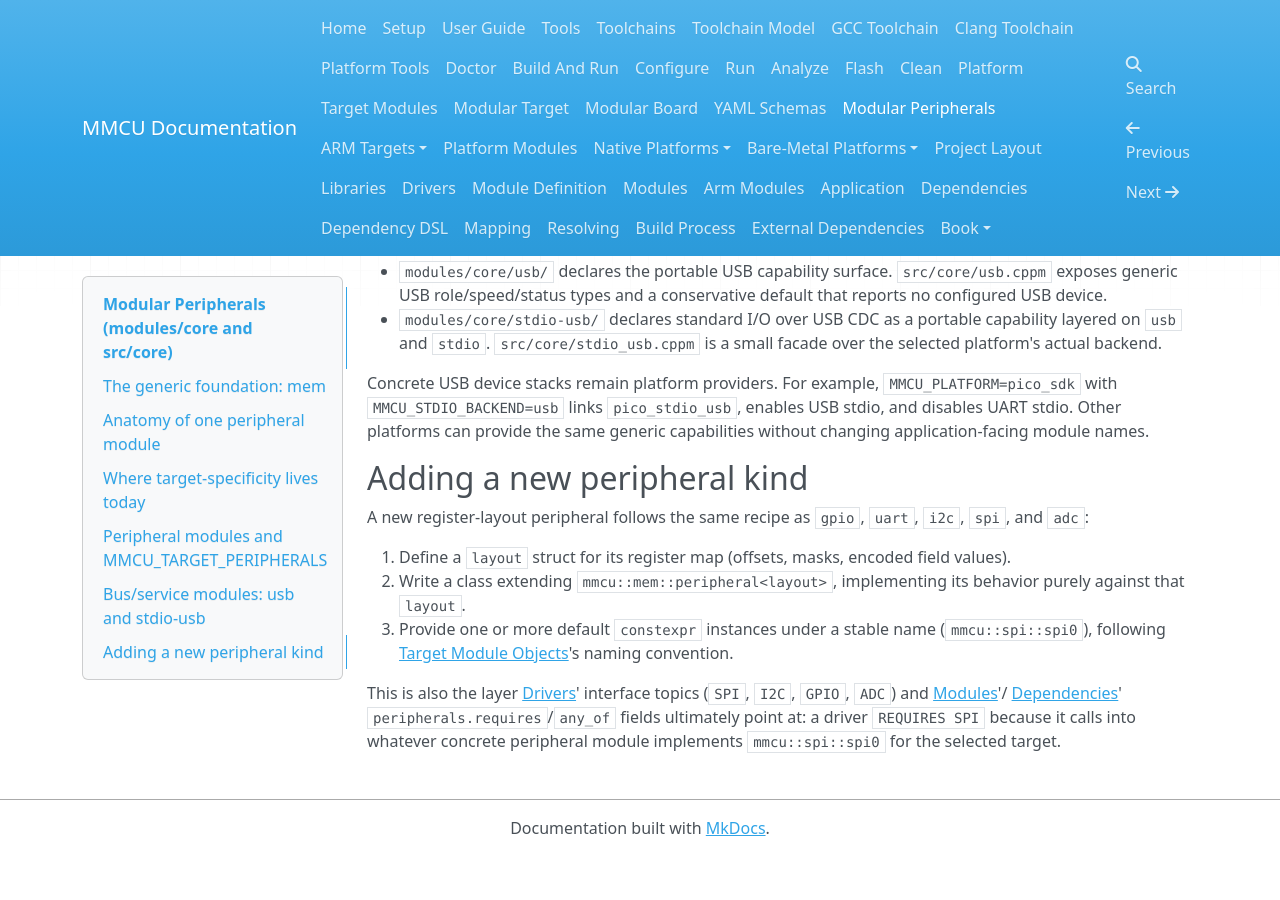
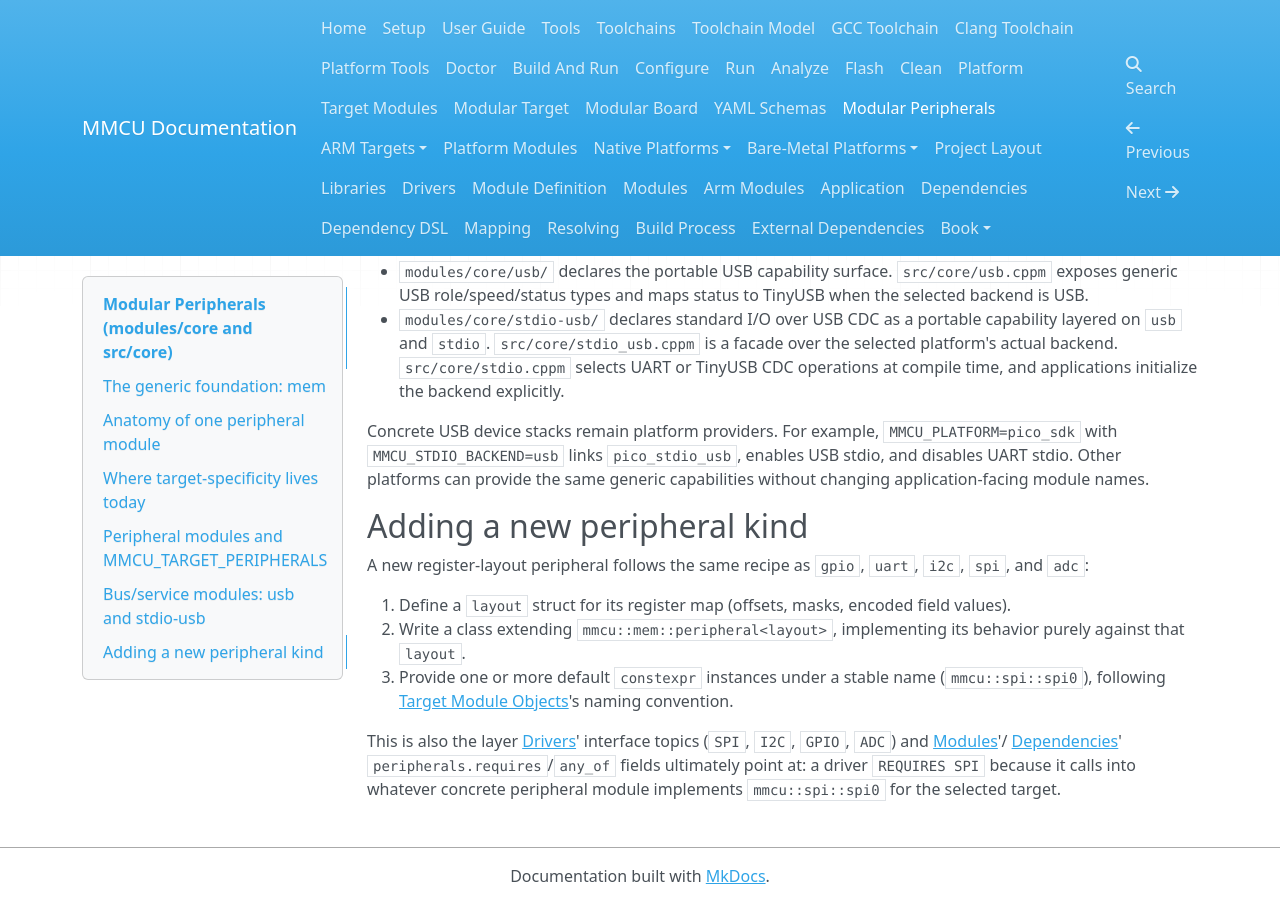
Before and after one commit to 32bitmicroLLC/MMCU, an MkDocs documentation site: the page built from docs/peripherals.md, in a window 1280 px wide and 900 px high, scrolled down 2132 px. Built offline with MkDocs 1.6.1, drawn with Linux system fonts in a browser that asks for light colours; nearby versions of some CDN libraries; before the commit the page ends 2988 px from its top, so only the background shows below that.

Commit message:
connect pico-sdk USB stdio backend

```diff
--- a/CMakeLists.txt
+++ b/CMakeLists.txt
@@ -266,12 +266,15 @@
     target_link_libraries(mmcu_app PRIVATE pico_runtime pico_standard_link)
     if(MMCU_STDIO_BACKEND STREQUAL "usb")
         target_link_libraries(mmcu_app PRIVATE pico_stdio_usb)
+        target_compile_definitions(mmcu_app PRIVATE MMCU_STDIO_BACKEND_USB=1)
         pico_enable_stdio_usb(mmcu_app 1)
         pico_enable_stdio_uart(mmcu_app 0)
     elseif(MMCU_STDIO_BACKEND STREQUAL "uart")
+        target_compile_definitions(mmcu_app PRIVATE MMCU_STDIO_BACKEND_UART=1)
         pico_enable_stdio_usb(mmcu_app 0)
         pico_enable_stdio_uart(mmcu_app 1)
     elseif(MMCU_STDIO_BACKEND STREQUAL "none")
+        target_compile_definitions(mmcu_app PRIVATE MMCU_STDIO_BACKEND_NONE=1)
         pico_enable_stdio_usb(mmcu_app 0)
         pico_enable_stdio_uart(mmcu_app 0)
     endif()
--- a/docs/peripherals.md
+++ b/docs/peripherals.md
@@ -116,12 +116,13 @@
 or `uart`.
 
 - `modules/core/usb/` declares the portable USB capability surface.
-  `src/core/usb.cppm` exposes generic USB role/speed/status types and a
-  conservative default that reports no configured USB device.
+  `src/core/usb.cppm` exposes generic USB role/speed/status types and maps
+  status to TinyUSB when the selected backend is USB.
 - `modules/core/stdio-usb/` declares standard I/O over USB CDC as a
   portable capability layered on `usb` and `stdio`.
-  `src/core/stdio_usb.cppm` is a small facade over the selected platform's
-  actual backend.
+  `src/core/stdio_usb.cppm` is a facade over the selected platform's actual
+  backend. `src/core/stdio.cppm` selects UART or TinyUSB CDC operations at
+  compile time, and applications initialize the backend explicitly.
 
 Concrete USB device stacks remain platform providers. For example,
 `MMCU_PLATFORM=pico_sdk` with `MMCU_STDIO_BACKEND=usb` links
```
Also changed, not shown: docs/platforms-baremetal/pico-sdk.md (+5 -1 lines), 5 other files.
